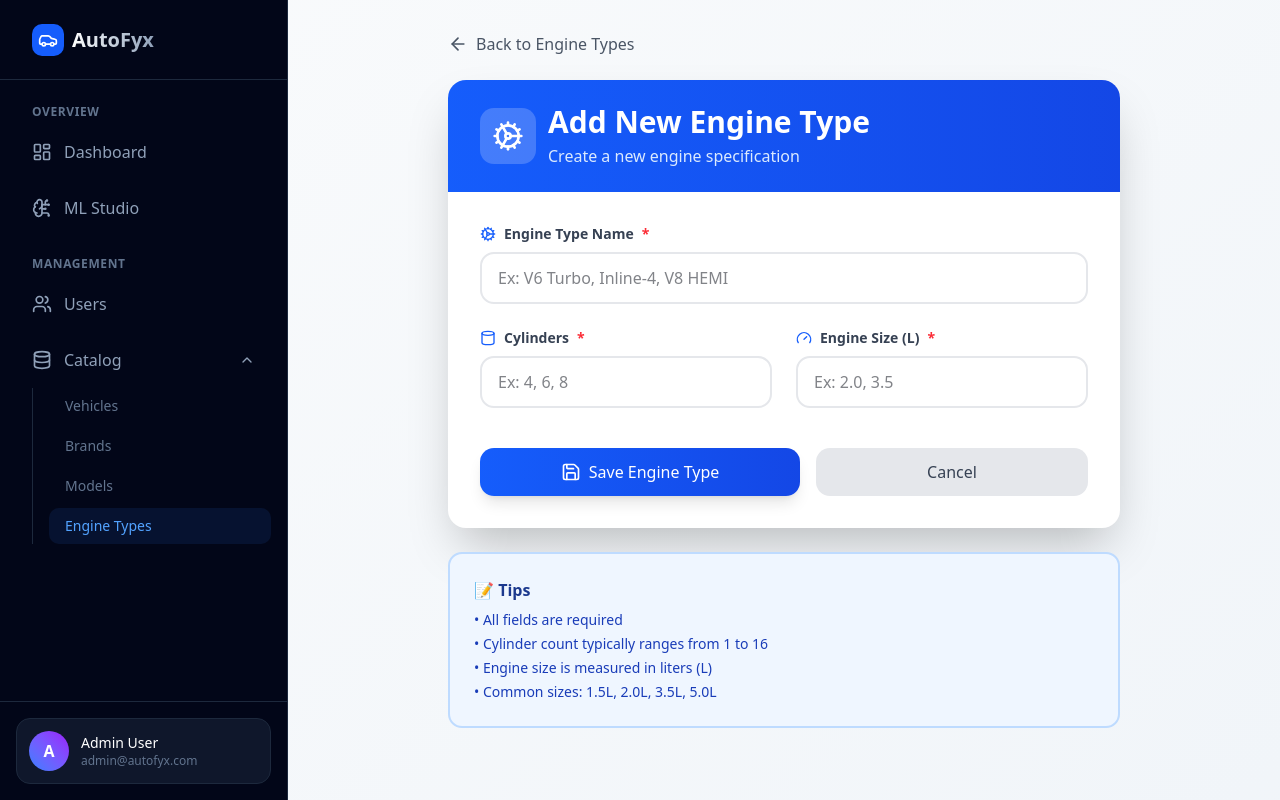
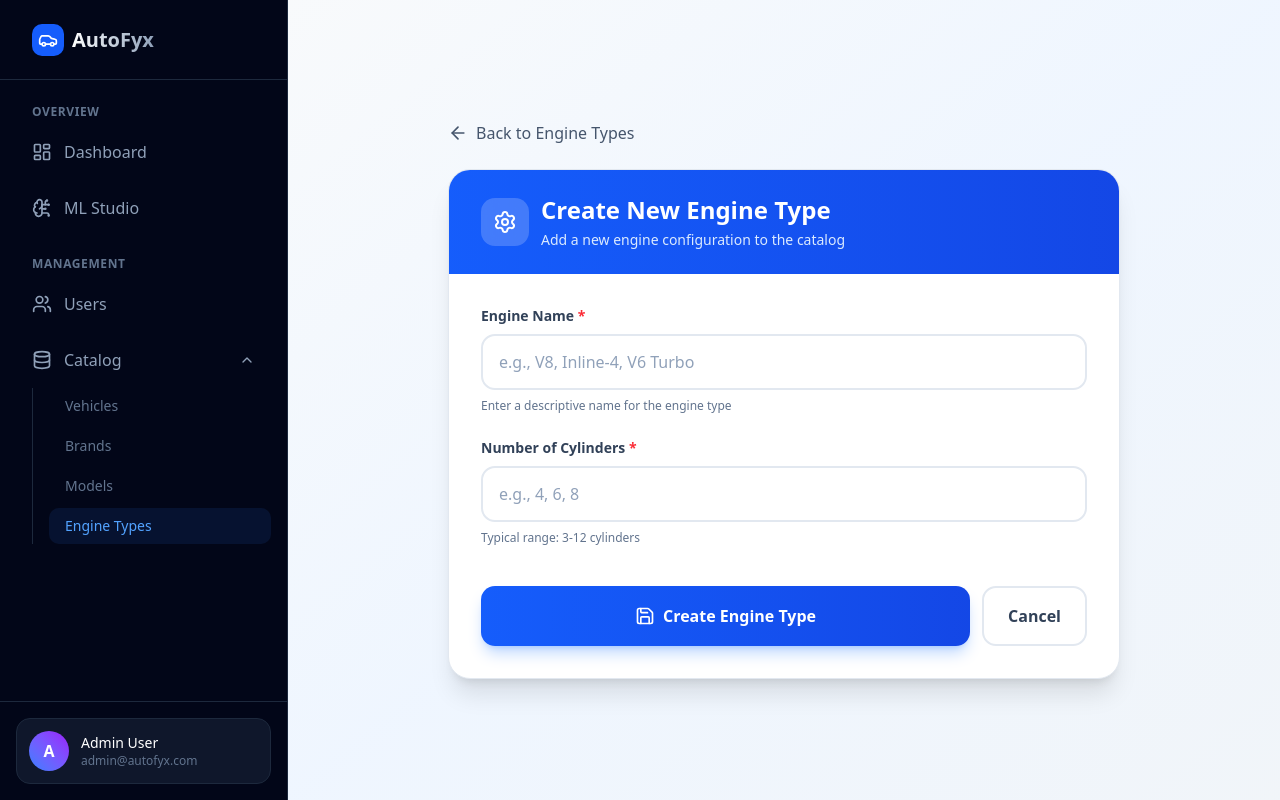
Before and after one commit to Navodyah/autofyx-frontend, a Next.js app: page /admin_dashboard/catalog/engine-types/new in a window 1280 px wide. Built offline with nearby package versions, Linux system fonts and the light colour scheme.

Commit message:
refactor: improve AddEngineType component layout and enhance form usability

```diff
--- a/app/admin_dashboard/catalog/engine-types/new/page.tsx
+++ b/app/admin_dashboard/catalog/engine-types/new/page.tsx
@@ -2,167 +2,125 @@
 import { useState } from 'react';
 import { useRouter } from 'next/navigation';
 import axios from 'axios';
+import { Save, ArrowLeft, Loader2, Settings } from 'lucide-react';
 import Link from 'next/link';
-import { ArrowLeft, Save, Cog, Cylinder, Gauge } from 'lucide-react';
 
 export default function AddEngineType() {
   const router = useRouter();
-  const [isLoading, setIsLoading] = useState(false);
-
-  const [formData, setFormData] = useState({
-    engine_type_name: '',
-    cylinders: '',
-    engine_size: ''
-  });
-
-  const handleChange = (e: React.ChangeEvent<HTMLInputElement>) => {
-    setFormData({ ...formData, [e.target.name]: e.target.value });
-  };
+  const [formData, setFormData] = useState({ engine_type_name: '', cylinders: '' });
+  const [loading, setLoading] = useState(false);
 
   const handleSubmit = async (e: React.FormEvent) => {
     e.preventDefault();
-    setIsLoading(true);
-
+    setLoading(true);
     try {
-      // POST request with axios
-      const response = await axios.post('http://127.0.0.1:8000/engine-types/', {
+      await axios.post('http://127.0.0.1:8000/engine-types/', {
         engine_type_name: formData.engine_type_name,
-        cylinders: parseInt(formData.cylinders),
-        engine_size: parseFloat(formData.engine_size)
+        cylinders: parseInt(formData.cylinders)
       });
-
-      if (response.status === 200 || response.status === 201) {
-        alert("Engine Type Added Successfully!");
       router.push('/admin_dashboard/catalog/engine-types');
-      }
-    } catch (error: any) {
-      console.error(error);
-      const errorMessage = error.response?.data?.detail || "Error saving data";
-      alert(errorMessage);
+    } catch (error) {
+      alert("Error adding engine type");
     } finally {
-      setIsLoading(false);
+      setLoading(false);
     }
   };
 
   return (
-    <div className="min-h-screen bg-gradient-to-br from-slate-50 to-slate-100 p-8">
-      <div className="max-w-2xl mx-auto">
+    <div className="min-h-screen bg-gradient-to-br from-slate-50 via-blue-50 to-slate-100 p-4 md:p-8 flex items-center justify-center">
+      <div className="w-full max-w-2xl">
         {/* Back Button */}
-        <Link href="/admin_dashboard/catalog/engine-types">
-          <button className="mb-6 flex items-center gap-2 text-gray-600 hover:text-blue-600 transition-colors">
-            <ArrowLeft className="w-5 h-5" />
-            Back to Engine Types
-          </button>
+        <Link href="/admin_dashboard/catalog/engine-types" className="inline-flex items-center gap-2 text-slate-600 hover:text-slate-900 mb-6 transition-colors group">
+          <ArrowLeft size={20} className="group-hover:-translate-x-1 transition-transform"/>
+          <span className="font-medium">Back to Engine Types</span>
         </Link>
 
         {/* Form Card */}
-        <div className="bg-white rounded-2xl shadow-2xl overflow-hidden">
+        <div className="bg-white rounded-3xl shadow-xl border border-slate-200 overflow-hidden">
           {/* Header */}
           <div className="bg-gradient-to-r from-blue-600 to-blue-700 px-8 py-6">
             <div className="flex items-center gap-3 text-white">
-              <div className="bg-white/20 p-3 rounded-xl">
-                <Cog className="w-8 h-8" />
+              <div className="p-3 bg-white/20 rounded-xl backdrop-blur-sm">
+                <Settings size={24}/>
               </div>
               <div>
-                <h1 className="text-3xl font-bold">Add New Engine Type</h1>
-                <p className="text-blue-100 mt-1">Create a new engine specification</p>
+                <h2 className="text-2xl font-bold">Create New Engine Type</h2>
+                <p className="text-blue-100 text-sm mt-1">Add a new engine configuration to the catalog</p>
               </div>
             </div>
           </div>
 
           {/* Form */}
           <form onSubmit={handleSubmit} className="p-8 space-y-6">
-            {/* Engine Type Name */}
-            <div className="space-y-2">
-              <label className="flex items-center gap-2 text-sm font-semibold text-gray-700">
-                <Cog className="w-4 h-4 text-blue-600" />
-                Engine Type Name <span className="text-red-500">*</span>
+            <div>
+              <label className="block text-sm font-semibold text-slate-700 mb-2">
+                Engine Name <span className="text-red-500">*</span>
               </label>
               <input
-                name="engine_type_name"
                 type="text"
+                placeholder="e.g., V8, Inline-4, V6 Turbo"
+                className="w-full px-4 py-3.5 border-2 border-slate-200 rounded-xl focus:border-blue-500 focus:ring-4 focus:ring-blue-500/10 outline-none transition-all text-slate-900 placeholder:text-slate-400"
                 value={formData.engine_type_name}
-                onChange={handleChange}
+                onChange={(e) => setFormData({...formData, engine_type_name: e.target.value})}
                 required
-                placeholder="Ex: V6 Turbo, Inline-4, V8 HEMI"
-                className="w-full px-4 py-3 border-2 border-gray-200 rounded-xl focus:border-blue-500 focus:outline-none transition-colors"
               />
+              <p className="text-xs text-slate-500 mt-2">Enter a descriptive name for the engine type</p>
             </div>
 
-            <div className="grid grid-cols-2 gap-6">
-              {/* Cylinders */}
-              <div className="space-y-2">
-                <label className="flex items-center gap-2 text-sm font-semibold text-gray-700">
-                  <Cylinder className="w-4 h-4 text-blue-600" />
-                  Cylinders <span className="text-red-500">*</span>
+            <div>
+              <label className="block text-sm font-semibold text-slate-700 mb-2">
+                Number of Cylinders <span className="text-red-500">*</span>
               </label>
               <input
-                  name="cylinders"
                 type="number"
+                placeholder="e.g., 4, 6, 8"
                 min="1"
                 max="16"
+                className="w-full px-4 py-3.5 border-2 border-slate-200 rounded-xl focus:border-blue-500 focus:ring-4 focus:ring-blue-500/10 outline-none transition-all text-slate-900 placeholder:text-slate-400"
                 value={formData.cylinders}
-                  onChange={handleChange}
+                onChange={(e) => setFormData({...formData, cylinders: e.target.value})}
                 required
-                  placeholder="Ex: 4, 6, 8"
-                  className="w-full px-4 py-3 border-2 border-gray-200 rounded-xl focus:border-blue-500 focus:outline-none transition-colors"
               />
+              <p className="text-xs text-slate-500 mt-2">Typical range: 3-12 cylinders</p>
             </div>
 
-              {/* Engine Size */}
-              <div className="space-y-2">
-                <label className="flex items-center gap-2 text-sm font-semibold text-gray-700">
-                  <Gauge className="w-4 h-4 text-blue-600" />
-                  Engine Size (L) <span className="text-red-500">*</span>
-                </label>
-                <input
-                  name="engine_size"
-                  type="number"
-                  step="0.1"
-                  min="0.1"
-                  max="20"
-                  value={formData.engine_size}
-                  onChange={handleChange}
-                  required
-                  placeholder="Ex: 2.0, 3.5"
-                  className="w-full px-4 py-3 border-2 border-gray-200 rounded-xl focus:border-blue-500 focus:outline-none transition-colors"
-                />
+            {/* Preview Card */}
+            {(formData.engine_type_name || formData.cylinders) && (
+              <div className="bg-gradient-to-br from-blue-50 to-slate-50 rounded-xl p-6 border-2 border-blue-100">
+                <p className="text-xs font-semibold text-slate-600 uppercase tracking-wider mb-3">Preview</p>
+                <div className="flex items-center gap-3">
+                  <div className="w-12 h-12 bg-blue-100 rounded-xl flex items-center justify-center">
+                    <Settings className="text-blue-600" size={24}/>
+                  </div>
+                  <div>
+                    <p className="font-bold text-slate-900">{formData.engine_type_name || 'Engine Name'}</p>
+                    <p className="text-sm text-slate-600">{formData.cylinders || '0'} Cylinders</p>
                   </div>
                 </div>
-
-            {/* Info Display */}
-            {formData.cylinders && formData.engine_size && (
-              <div className="bg-blue-50 border-2 border-blue-200 rounded-xl p-4">
-                <p className="text-sm text-blue-800">
-                  🔧 Configuration: <span className="font-semibold">{formData.cylinders} Cylinder</span> engine with{' '}
-                  <span className="font-semibold">{formData.engine_size}L</span> displacement
-                </p>
               </div>
             )}
 
-            {/* Buttons */}
-            <div className="flex gap-4 pt-4">
+            {/* Action Buttons */}
+            <div className="flex gap-3 pt-4">
               <button
                 type="submit"
-                disabled={isLoading}
-                className="flex-1 bg-gradient-to-r from-blue-600 to-blue-700 hover:from-blue-700 hover:to-blue-800 text-white px-6 py-3 rounded-xl flex items-center justify-center gap-2 shadow-lg hover:shadow-xl transition-all duration-300 transform hover:scale-105 disabled:opacity-50 disabled:cursor-not-allowed disabled:transform-none"
+                disabled={loading}
+                className="flex-1 bg-gradient-to-r from-blue-600 to-blue-700 hover:from-blue-700 hover:to-blue-800 text-white px-6 py-4 rounded-xl flex items-center justify-center gap-2 font-semibold shadow-lg shadow-blue-500/30 transition-all duration-200 hover:shadow-xl hover:shadow-blue-500/40 hover:-translate-y-0.5 disabled:opacity-50 disabled:cursor-not-allowed disabled:hover:transform-none"
               >
-                {isLoading ? (
+                {loading ? (
                   <>
-                    <div className="animate-spin rounded-full h-5 w-5 border-b-2 border-white"></div>
-                    Saving...
+                    <Loader2 size={20} className="animate-spin"/> Creating...
                   </>
                 ) : (
                   <>
-                    <Save className="w-5 h-5" />
-                    Save Engine Type
+                    <Save size={20}/> Create Engine Type
                   </>
                 )}
               </button>
-              <Link href="/admin_dashboard/catalog/engine-types" className="flex-1">
+              <Link href="/admin_dashboard/catalog/engine-types" className="flex-shrink-0">
                 <button
                   type="button"
-                  className="w-full bg-gray-200 hover:bg-gray-300 text-gray-700 px-6 py-3 rounded-xl flex items-center justify-center gap-2 transition-all duration-300"
+                  className="px-6 py-4 border-2 border-slate-200 hover:bg-slate-50 rounded-xl font-semibold text-slate-700 transition-colors"
                 >
                   Cancel
                 </button>
@@ -170,17 +128,6 @@
             </div>
           </form>
         </div>
-
-        {/* Info Card */}
-        <div className="mt-6 bg-blue-50 border-2 border-blue-200 rounded-xl p-6">
-          <h3 className="font-semibold text-blue-900 mb-2">📝 Tips</h3>
-          <ul className="text-sm text-blue-800 space-y-1">
-            <li>• All fields are required</li>
-            <li>• Cylinder count typically ranges from 1 to 16</li>
-            <li>• Engine size is measured in liters (L)</li>
-            <li>• Common sizes: 1.5L, 2.0L, 3.5L, 5.0L</li>
-          </ul>
-        </div>
       </div>
     </div>
   );
```
Lines whose indentation alone changed are shown as unchanged.
